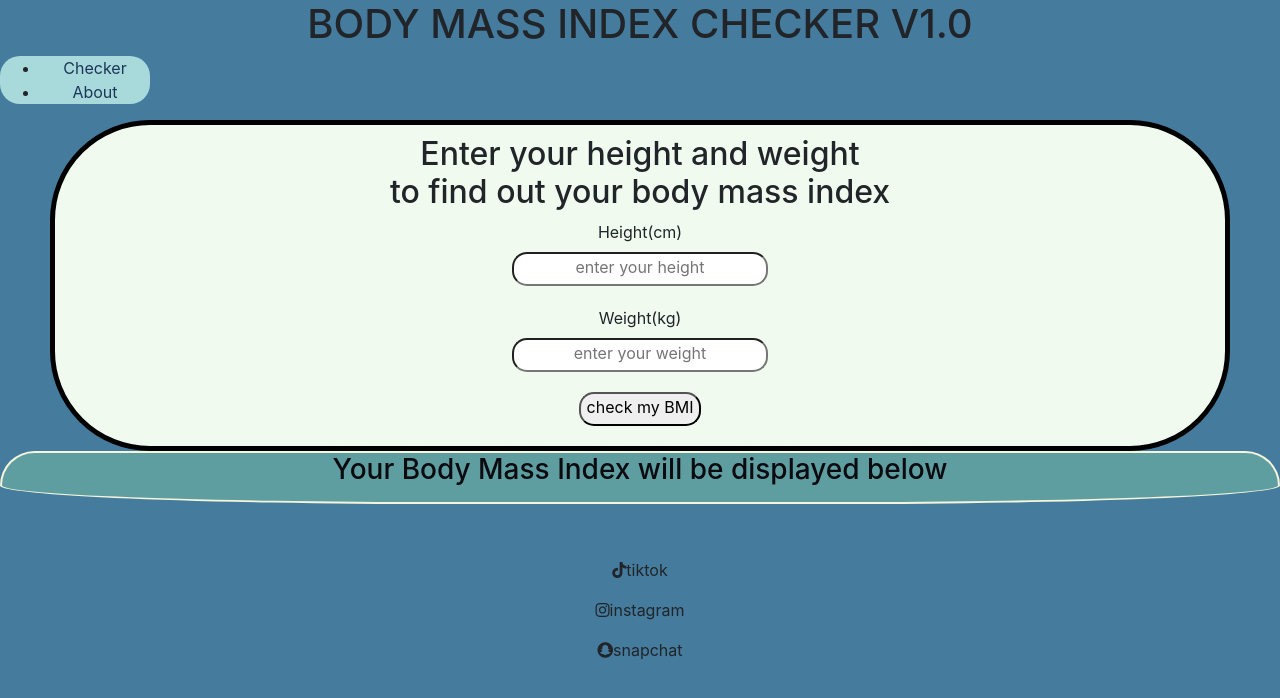
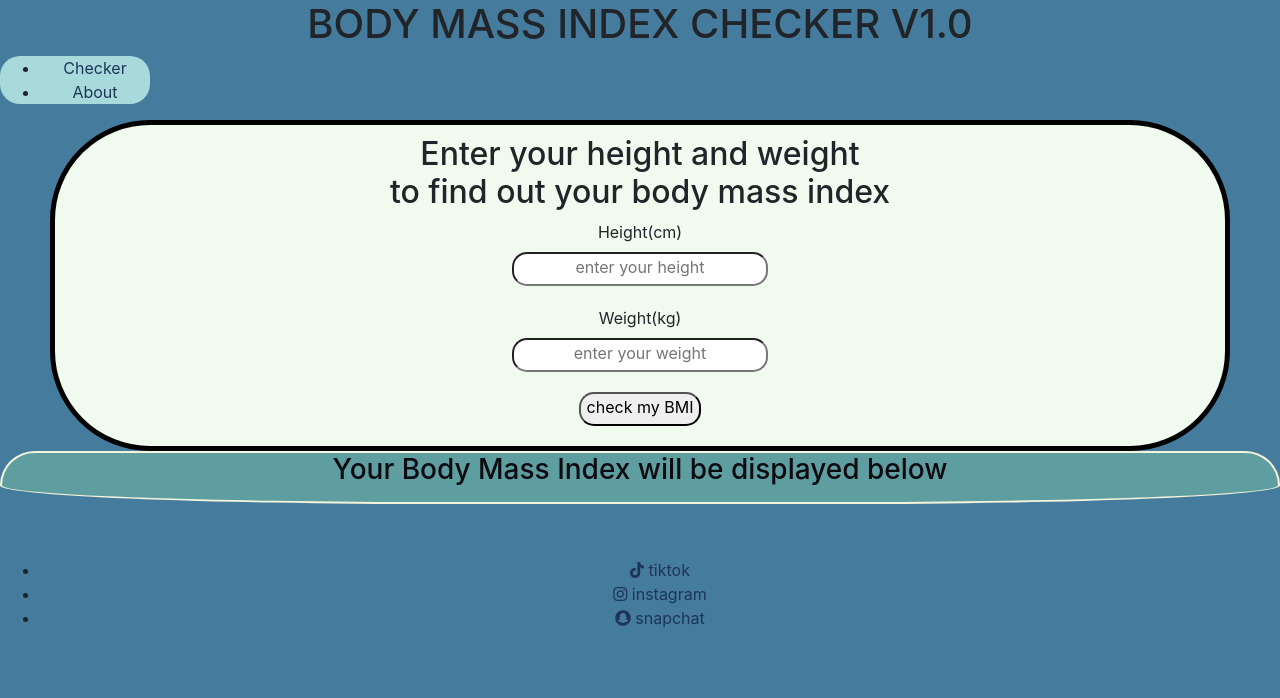
Before and after one commit to NyHagan/BMIproject, a plain HTML site: page index.html in a window 1280 px wide. Drawn offline with nearby package versions, Linux system fonts and the light colour scheme.

Commit message:
change footer items from paragraphs to links

```diff
--- a/assets/css/style.css
+++ b/assets/css/style.css
@@ -79,3 +79,18 @@ a{
     background-color: blanchedalmond;
     transform: scale(1.2);
 }
+
+footer{
+    height:150px;
+    position: relative;
+    display: inline-flexbox;
+}
+
+.icon:hover{
+    transform: scale(1.5);
+}
+
+.icon{
+    margin-left: 100px;
+    margin-right: 100px;
+}
--- a/index.html
+++ b/index.html
@@ -47,10 +47,17 @@
     <input id="reload" class="again" type="reset" value="Again" onclick="document.location.reload(true)">
 
     <footer class="footer">
-        <p class="icon"><i class="fab fa-tiktok"></i>tiktok</p>
-        <p class="icon"><i class="fab fa-instagram"></i>instagram</p>
-        <p class="icon"><i class="fab fa-snapchat"></i>snapchat</p>
-
+        <ul>
+            <li>
+                <a class="icon" ><i class="fab fa-tiktok"></i> tiktok</a>
+            </li>
+            <li>
+                <a class="icon" ><i class="fab fa-instagram"></i> instagram</a>
+            </li>
+            <li>
+                <a class="icon" ><i class="fab fa-snapchat"></i> snapchat</a>
+            </li>
+        </ul>
     </footer>
 
     <script src="assets/js/script.js"></script>
```
